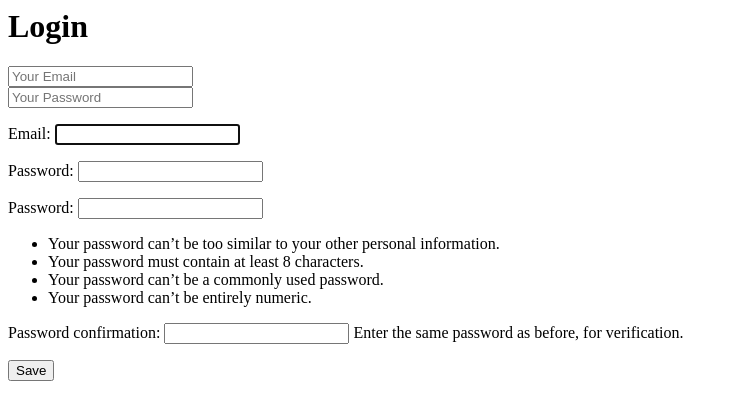
After one commit to Jyotirya/Backend_Barter_System, a Django app: template templates/user_temp/login.html in a window 1280 px wide. The commit adds this page. Shown: the top 420 px of the page, without its empty margins (0-738 px from the left). Run offline with Django 5.2, Linux system fonts and the light colour scheme; the template is opened without the code that fills it: values that come from a table or form of the project are taken from there, others are empty.

Commit message:
Custom User model, Register/Login/Logout functionality

```diff
--- a/core/urls.py
+++ b/core/urls.py
@@ -20,5 +20,5 @@ from django.urls import path, include
 
 urlpatterns = [
     path('admin/', admin.site.urls),
-    path('api/auth', include('user.urls')),
+    path('api/auth/', include('user.urls')),
 ]
--- /dev/null
+++ b/templates/user_temp/login.html
@@ -0,0 +1,8 @@
+<h1>Login</h1>
+
+<form method="post"> {% csrf_token %}
+    <input type="email" name="email" placeholder="Your Email"/><br>
+    <input type="password" name="password" placeholder="Your Password"/>
+    {{ form.as_p }}
+    <input type="submit" value="Save"/>
+</form>
--- a/templates/user_temp/test.html
+++ b/templates/user_temp/register.html
@@ -1,5 +1,6 @@
+<h1>Register</h1>
+
 <form method="post"> {% csrf_token %}
-    <!-- <input type="text" name="username" placeholder="Your Username"/><br> -->
     <input type="email" name="email" placeholder="Your Email"/><br>
     <input type="password" name="password" placeholder="Your Password"/>
     {{ form.as_p }}
--- a/user/admin.py
+++ b/user/admin.py
@@ -1,10 +1,10 @@
 from django.contrib import admin
 from django.contrib.auth.admin import UserAdmin
-from .forms import CustomUserCreationForm, CustomUserChangeForm
+from .forms import CustomUserChangeForm, CreateUserForm
 from .models import CustomUser
 
 class CustomUserAdmin(UserAdmin):
-    add_form = CustomUserCreationForm
+    add_form = CreateUserForm
     form = CustomUserChangeForm
     model = CustomUser
     list_display = [
--- a/user/forms.py
+++ b/user/forms.py
@@ -1,20 +1,21 @@
 from django import forms
 from .models import CustomUser
-from django.contrib.auth.forms import AdminUserCreationForm, UserChangeForm
+from django.contrib.auth.forms import UserChangeForm, UserCreationForm
 
 from .validators import domain_validator
 
-class CustomUserCreationForm(AdminUserCreationForm):
+class CustomUserChangeForm(UserChangeForm):
     class Meta:
         model = CustomUser
         fields = (
             "email",
+            'password',
         )
 
-class CustomUserChangeForm(UserChangeForm):
-
+class CreateUserForm(UserCreationForm):
     class Meta:
         model = CustomUser
         fields = (
-            "email",
+            'email',
+            'password',
         )
--- a/user/urls.py
+++ b/user/urls.py
@@ -7,5 +7,4 @@ urlpatterns = [
     path('user/', UserView.as_view(), name='user'),
     path('login/', LoginView.as_view(), name='login'),
     path('logout/', LogoutView.as_view(), name='logout'),
-
 ]
```
Also changed, not shown: user/views.py (+9 -2 lines).
